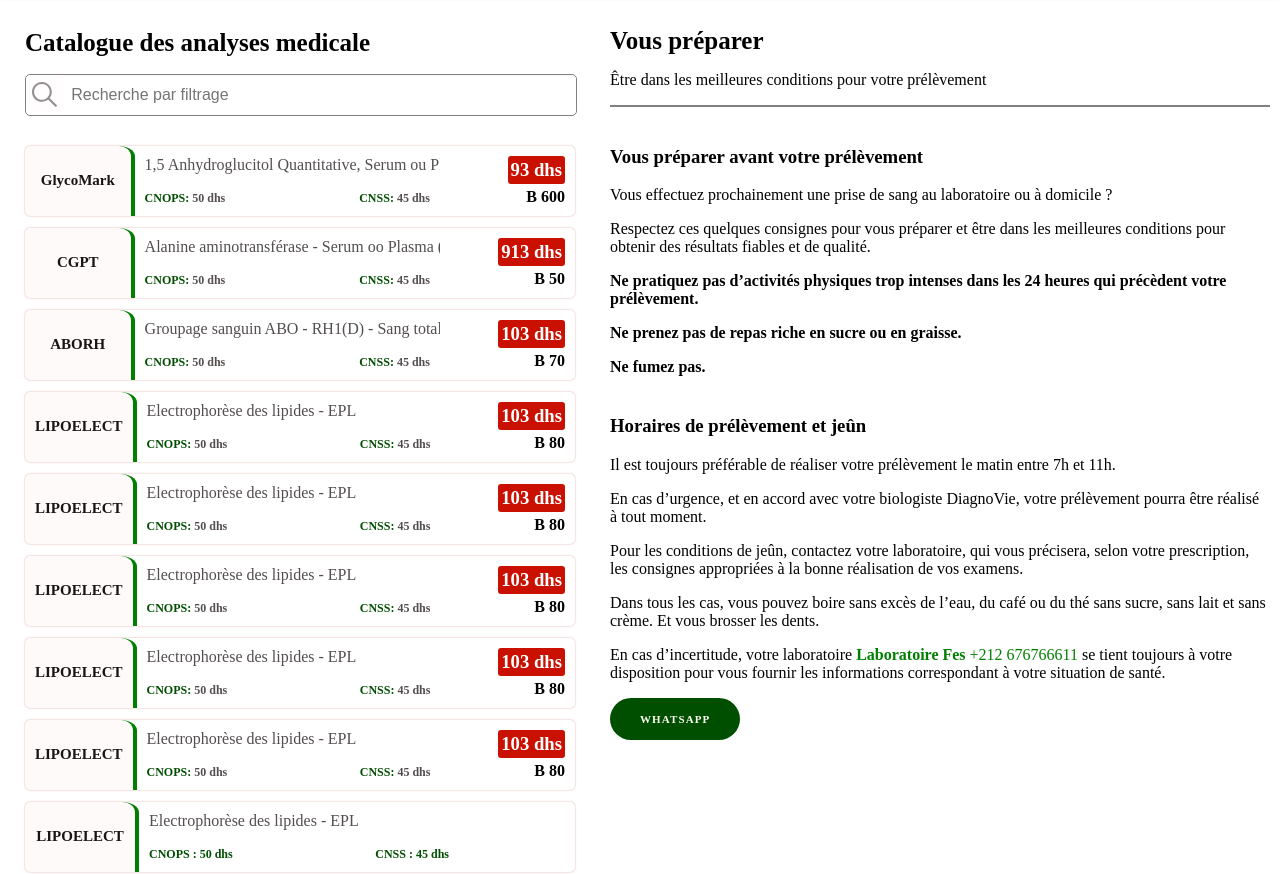
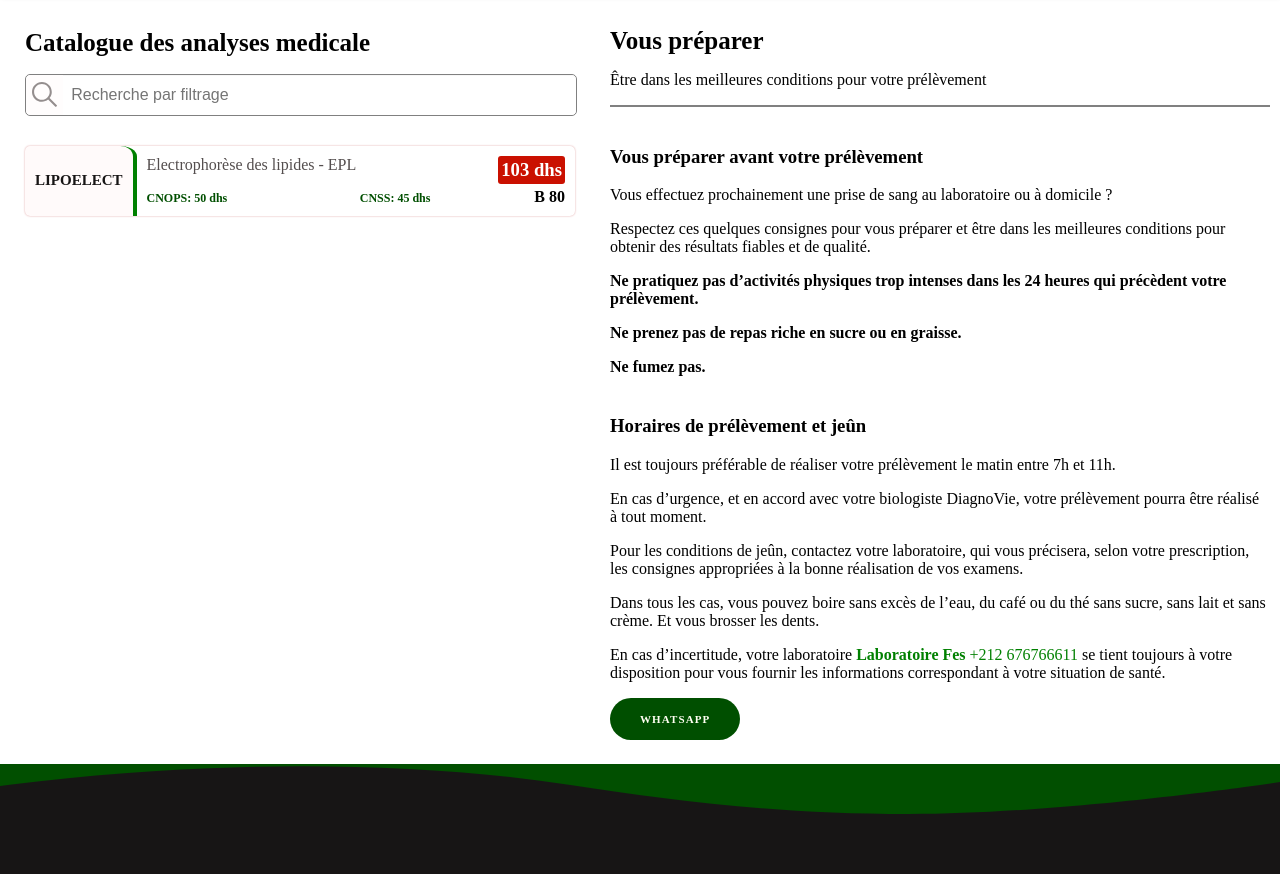
Before and after one commit to hichambendarbi/front-end-laboratory-analyse-medicale, a plain HTML site: page pages/tests_list.html in a window 1280 px wide. Shown: the part 108-982 px from the top of the page. Drawn offline with nearby package versions, Linux system fonts and the light colour scheme; files whose address does not match are found by name.

Commit message:
add listing component

```diff
--- a/pages/style.css
+++ b/pages/style.css
@@ -555,3 +555,11 @@ label.light {
     padding: 6px 15px;
   }
 }
+/* when reat component is loading display svg loading */
+#test_list:empty::before {
+  /* background: url('../imgs/logo.jpg'); */
+  content: "...loading";
+  font: 700;
+  width: 100px;
+  height: 100px;
+}
--- a/pages/tests_list.html
+++ b/pages/tests_list.html
@@ -76,134 +76,6 @@
                     <img src="../imgs/search.svg" width="25px" height="25px" />
                 </div>
                 <input type="search" id="search_input" placeholder="Recherche par filtrage" name="user_num">
-            </div>
-            <div class="card_test">
-                <div class="test_abrv">
-                    <h1>GlycoMark</h1>
-                </div>
-                <div class="test_complete_name">
-                    1,5 Anhydroglucitol Quantitative, Serum ou Plasma
-                    <div class="security">
-                        <span class="cnss"><span class="ass">CNOPS:</span class="ass"> 50 dhs</span>
-                        <span class="cnops"><span class="ass">CNSS:</span class="ass"> 45 dhs</span>
-                    </div>
-                </div>
-                <div class="price_test">
-                    <h3>93 dhs</h3>
-                    <h4>B 600</h4>
-                </div>
-            </div>
-            <div class="card_test">
-                <div class="test_abrv">
-                    <h1>CGPT</h1>
-                </div>
-                <div class="test_complete_name">
-                    Alanine aminotransférase - Serum oo Plasma (ALAT - GPT)
-                    <div class="security">
-                        <span class="cnss"><span class="ass">CNOPS:</span class="ass"> 50 dhs</span>
-                        <span class="cnops"><span class="ass">CNSS:</span class="ass"> 45 dhs</span>
-                    </div>
-                </div>
-                <div class="price_test">
-                    <h3>913 dhs</h3>
-                    <h4>B 50</h4>
-                </div>
-            </div>
-            <div class="card_test">
-                <div class="test_abrv">
-                    <h1>ABORH</h1>
-                </div>
-                <div class="test_complete_name">
-                    Groupage sanguin ABO - RH1(D) - Sang total(GRS)
-                    <div class="security">
-                        <span class="cnss"><span class="ass">CNOPS:</span class="ass"> 50 dhs</span>
-                        <span class="cnops"><span class="ass">CNSS:</span class="ass"> 45 dhs</span>
-                    </div>
-                </div>
-                <div class="price_test">
-                    <h3>103 dhs</h3>
-                    <h4>B 70</h4>
-                </div>
-            </div>
-            <div class="card_test">
-                <div class="test_abrv">
-                    <h1>LIPOELECT</h1>
-                </div>
-                <div class="test_complete_name">
-                    Electrophorèse des lipides - EPL
-                    <div class="security">
-                        <span class="cnss"><span class="ass">CNOPS:</span class="ass"> 50 dhs</span>
-                        <span class="cnops"><span class="ass">CNSS:</span class="ass"> 45 dhs</span>
-                    </div>
-                </div>
-                <div class="price_test">
-                    <h3>103 dhs</h3>
-                    <h4>B 80</h4>
-                </div>
-            </div>
-            <div class="card_test">
-                <div class="test_abrv">
-                    <h1>LIPOELECT</h1>
-                </div>
-                <div class="test_complete_name">
-                    Electrophorèse des lipides - EPL
-                    <div class="security">
-                        <span class="cnss"><span class="ass">CNOPS:</span class="ass"> 50 dhs</span>
-                        <span class="cnops"><span class="ass">CNSS:</span class="ass"> 45 dhs</span>
-                    </div>
-                </div>
-                <div class="price_test">
-                    <h3>103 dhs</h3>
-                    <h4>B 80</h4>
-                </div>
-            </div>
-            <div class="card_test">
-                <div class="test_abrv">
-                    <h1>LIPOELECT</h1>
-                </div>
-                <div class="test_complete_name">
-                    Electrophorèse des lipides - EPL
-                    <div class="security">
-                        <span class="cnss"><span class="ass">CNOPS:</span class="ass"> 50 dhs</span>
-                        <span class="cnops"><span class="ass">CNSS:</span class="ass"> 45 dhs</span>
-                    </div>
-                </div>
-                <div class="price_test">
-                    <h3>103 dhs</h3>
-                    <h4>B 80</h4>
-                </div>
-            </div>
-            <div class="card_test">
-                <div class="test_abrv">
-                    <h1>LIPOELECT</h1>
-                </div>
-                <div class="test_complete_name">
-                    Electrophorèse des lipides - EPL
-                    <div class="security">
-                        <span class="cnss"><span class="ass">CNOPS:</span class="ass"> 50 dhs</span>
-                        <span class="cnops"><span class="ass">CNSS:</span class="ass"> 45 dhs</span>
-                    </div>
-                </div>
-                <div class="price_test">
-                    <h3>103 dhs</h3>
-                    <h4>B 80</h4>
-                </div>
-            </div>
-            <div class="card_test">
-                <div class="test_abrv">
-                    <h1>LIPOELECT</h1>
-                </div>
-                <div class="test_complete_name">
-                    Electrophorèse des lipides - EPL
-                    <div class="security">
-                        <span class="cnss"><span class="ass">CNOPS:</span class="ass"> 50 dhs</span>
-                        <span class="cnops"><span class="ass">CNSS:</span class="ass"> 45 dhs</span>
-                    </div>
-                </div>
-                <div class="price_test">
-                    <h3>103 dhs</h3>
-                    <h4>B 80</h4>
-                </div>
             </div>
             <div id="test_list"></div>
         </div>
@@ -398,21 +270,6 @@
 		c0-7.984,2.208-13.425,13.67-13.425l14.595-0.006V1.08C115.325,0.752,106.661,0,96.577,0C75.52,0,61.104,12.853,61.104,36.452
 		v20.341H37.29v27.585h23.814v70.761H89.584z" />
                         </g>
-                        <g></g>
-                        <g></g>
-                        <g></g>
-                        <g></g>
-                        <g></g>
-                        <g></g>
-                        <g></g>
-                        <g></g>
-                        <g></g>
-                        <g></g>
-                        <g></g>
-                        <g></g>
-                        <g></g>
-                        <g></g>
-                        <g></g>
                     </svg>
                 </a>
             </div>
@@ -434,32 +291,48 @@
 <script src="js/main.js"></script>
 <script crossorigin src="https://unpkg.com/react@16/umd/react.production.min.js"></script>
   <script crossorigin src="https://unpkg.com/react-dom@16/umd/react-dom.production.min.js"></script>
-  <script >
+  <script src="https://unpkg.com/babel-standalone@6.26.0/babel.js"></script>
+  <script type="text/babel">
 
-    const e = React.createElement;
+    const CatalogList = ({mnemonic, title, cnops, cnss, prixTotal, bCode}) => {
+
+        return (
+            <div className="card_test">
+                <div className="test_abrv">
+                    <h1>{mnemonic}</h1>
+                </div>
+                <div className="test_complete_name">
+                    {title}
+                    <div className="security">
+                        <span className="cnss"><span className="ass">CNOPS: {cnops} dhs</span></span>
+                        <span className="cnops"><span className="ass">CNSS: {cnss} dhs</span></span>
+                    </div>
+                </div>
+                <div className="price_test">
+                    <h3>{prixTotal} dhs</h3>
+                    <h4>B {bCode}</h4>
+                </div>
+            </div>
+        )
+    }
 
     class App extends React.Component {
 
       render(){
 
         return (
-            e("div",{className : "card_test"},
-                e("div", {className : "test_abrv"},
-                    e("h1", null, "LIPOELECT")
-                ),
-                e("div", {className : "test_complete_name"},
-                    "Electrophorèse des lipides - EPL",
-                    e("div", {className : "security"},
-                        e("span", {className : "cnss"}, e("span", {className : "ass"},"CNOPS : ",e("span", {className : "ass"}, "50 dhs"))),
-                        e("span", {className : "cnss"}, e("span", {className : "ass"},"CNSS : ",e("span", {className : "ass"}, "45 dhs")))
-                    )
-                )
-            )
+            <CatalogList mnemonic="LIPOELECT"
+                        title="Electrophorèse des lipides - EPL"
+                        cnops="50"
+                        cnss="45"
+                        prixTotal="103"
+                        bCode="80"
+            />
         )
       }
     }
     ReactDOM.render(
-        e(App),
+        <App />,
         document.getElementById("test_list")
     );
   </script>
```
